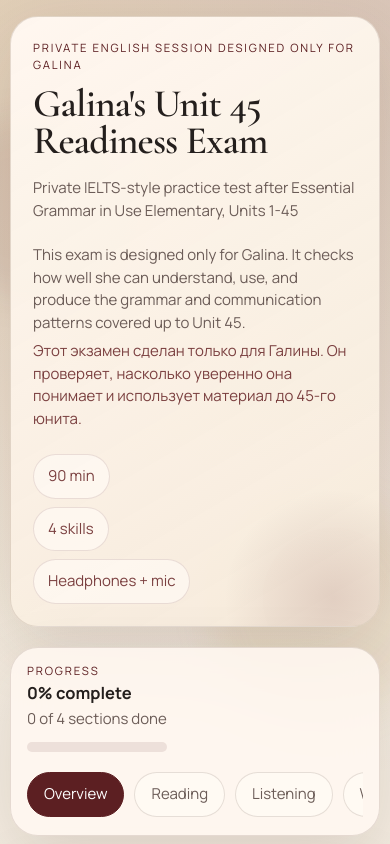
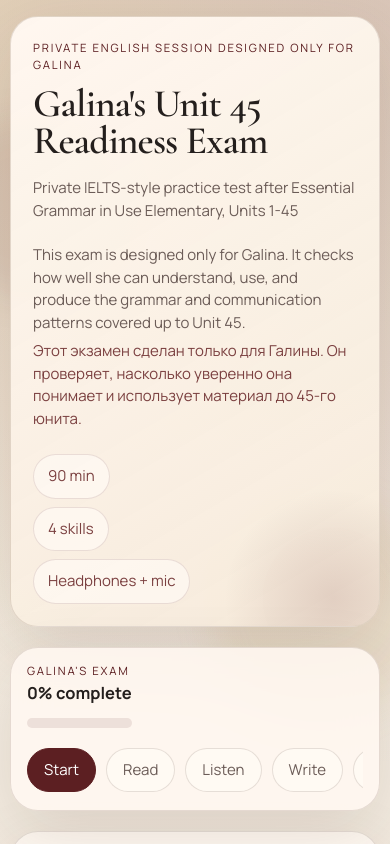
Before and after one commit to MisterAllHands/webforexam, a React (Vite) app: page / in a window 390 px wide. Shown: the top 844 px of the page. Built offline with nearby package versions, Linux system fonts and the light colour scheme.

Commit message:
Make exam flow app-like on mobile

```diff
--- a/src/App.css
+++ b/src/App.css
@@ -1021,6 +1021,15 @@
   padding: 0 18px 18px;
 }
 
+.reviewer-details {
+  background: rgba(255, 251, 246, 0.62);
+}
+
+.reviewer-details .reviewer-actions {
+  margin: 0;
+  padding: 0 18px 18px;
+}
+
 .teacher-textarea {
   margin-top: 16px;
 }
@@ -1242,6 +1251,10 @@
     padding: 14px 16px;
   }
 
+  .progress-copy span {
+    display: none;
+  }
+
   .section-nav {
     width: 100%;
     flex-wrap: nowrap;
@@ -1282,6 +1295,19 @@
   .overview-section-item {
     align-items: flex-start;
   }
+
+  .section-panel > .action-row {
+    position: sticky;
+    bottom: 10px;
+    z-index: 16;
+    margin-inline: -8px;
+    padding: 10px;
+    border: 1px solid rgba(92, 31, 34, 0.12);
+    border-radius: 20px;
+    backdrop-filter: blur(18px);
+    background: rgba(255, 248, 240, 0.9);
+    box-shadow: 0 18px 34px rgba(70, 45, 34, 0.14);
+  }
 }
 
 @media print {
--- a/src/App.jsx
+++ b/src/App.jsx
@@ -804,6 +804,7 @@
 
   return (
     <div className={`app-shell section-${currentSection}`}>
+      {currentSection === 'overview' && (
         <header className="hero-panel">
           <div className="hero-copy hero-copy-full">
             <p className="eyebrow">Private English session designed only for Galina</p>
@@ -820,10 +821,11 @@
             </div>
           </div>
         </header>
+      )}
 
       <section className="surface nav-panel">
         <div className="progress-copy">
-          <p className="mini-label">Progress</p>
+          <p className="mini-label">Galina's exam</p>
           <strong>{progressPercent}% complete</strong>
           <span>{completedSkills} of 4 sections done</span>
           <div className="progress-track" aria-hidden="true">
@@ -832,7 +834,15 @@
         </div>
         <nav className="section-nav" aria-label="Exam sections">
           {EXAM_SECTIONS.map((sectionId) => {
-            const label = sectionId === 'overview' ? 'Overview' : sectionId[0].toUpperCase() + sectionId.slice(1)
+            const navLabels = {
+              overview: 'Start',
+              reading: 'Read',
+              listening: 'Listen',
+              writing: 'Write',
+              speaking: 'Speak',
+              results: 'Finish',
+            }
+            const label = navLabels[sectionId]
             const isActive = currentSection === sectionId
             const isSkill = ['reading', 'listening', 'writing', 'speaking'].includes(sectionId)
             const isComplete = isSkill ? completion[sectionId] : false
@@ -1280,16 +1290,22 @@
             <button className="primary-button" type="button" onClick={exportSubmission}>
               Download submission file
             </button>
+            <button className="ghost-button" type="button" onClick={previousSection}>
+              Back to speaking
+            </button>
+          </div>
+
+          <details className="results-details reviewer-details">
+            <summary>Teacher tools</summary>
+            <div className="action-row reviewer-actions">
               <button className="ghost-button" type="button" onClick={printCertificate}>
                 Print certificate
               </button>
               <button className="ghost-button" type="button" onClick={() => setTeacherMode((current) => !current)}>
                 {teacherMode ? 'Hide reviewer tools' : 'Open reviewer tools'}
               </button>
-            <button className="ghost-button" type="button" onClick={previousSection}>
-              Back to speaking
-            </button>
-          </div>
+            </div>
+          </details>
 
           {teacherMode && (
             <div className="action-row reviewer-actions">
```
Lines whose indentation alone changed are shown as unchanged.
